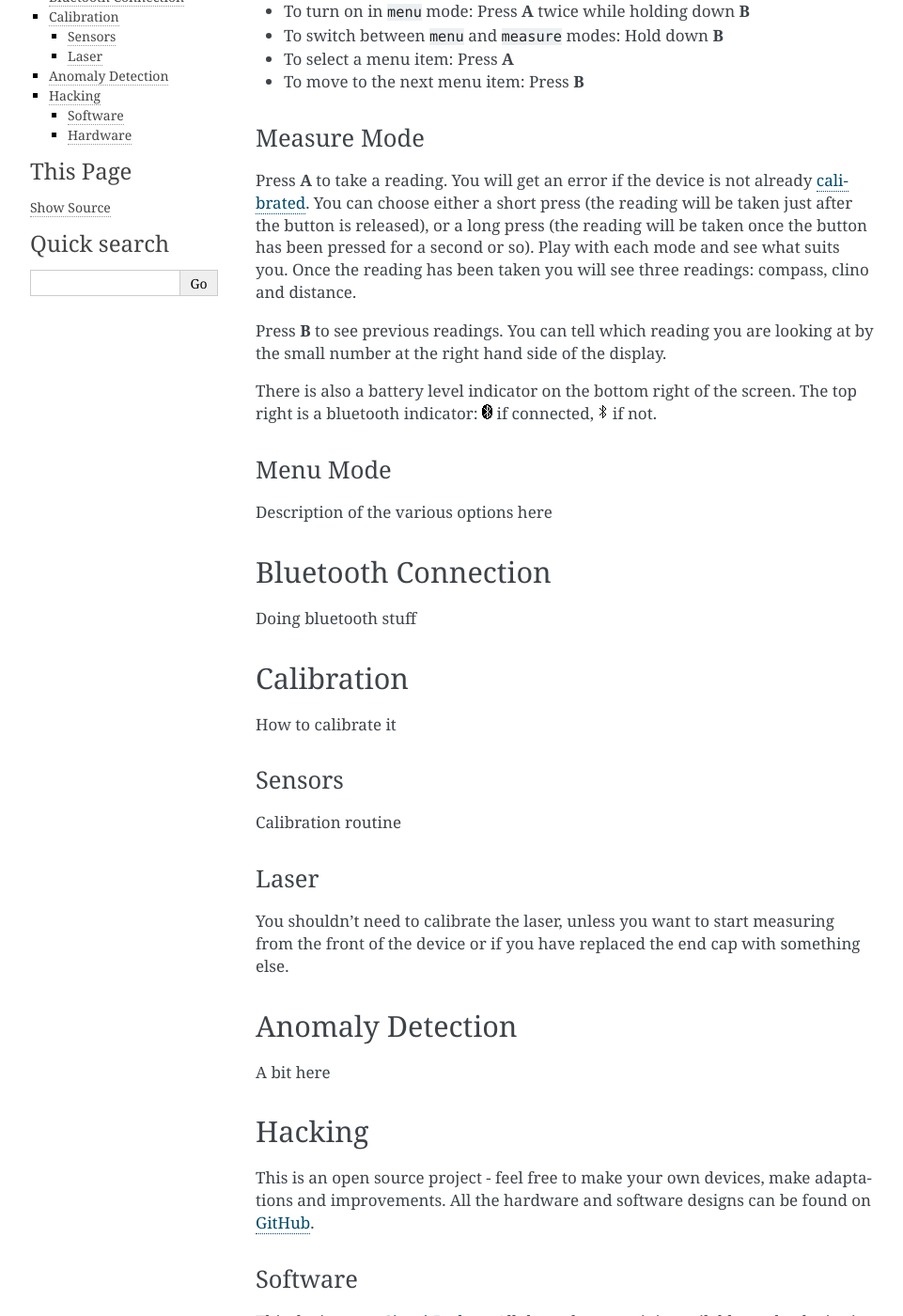
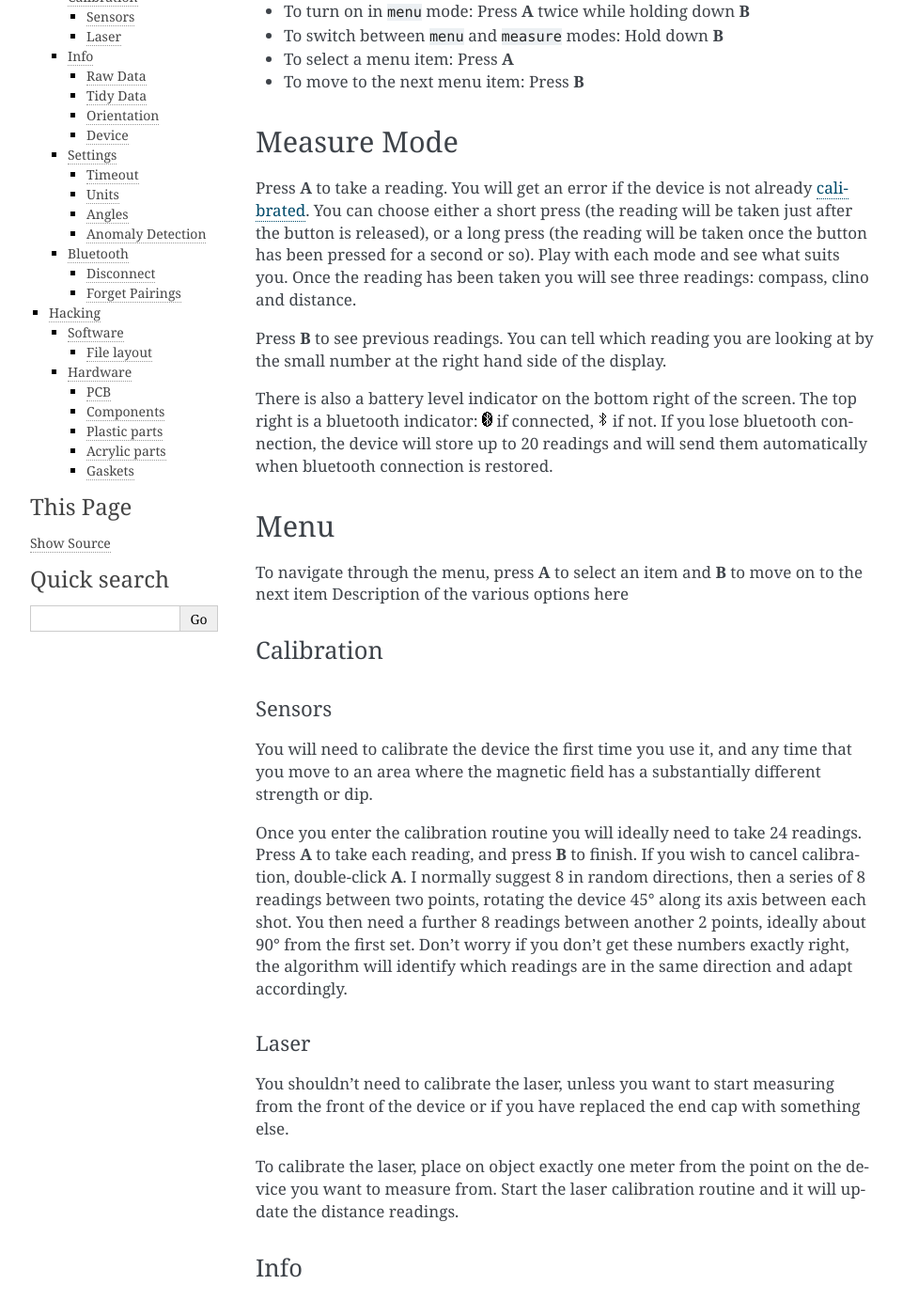
Before and after one commit to furbrain/STIC, a Sphinx documentation site: the page built from firmware/docs/source/index.rst, in a window 1280 px wide and 1400 px high, scrolled down 192 px. Shown: the whole window at 94% size, without its empty margins (148-1109 px from the left). Built offline with Sphinx 7.4.7, drawn with Linux system fonts in a browser that asks for light colours; some of the changed text lies outside the part shown.

Commit message:
Work on manual

```diff
--- a/firmware/docs/source/index.rst
+++ b/firmware/docs/source/index.rst
@@ -16,7 +16,7 @@ Basic Usage
 * To move to the next menu item: Press **B**
 
 Measure Mode
-++++++++++++
+------------
 
 Press **A** to take a reading. You will get an error if the device is not already :ref:`calibrated <Sensors>`. You can
 choose either a short press (the reading will be taken just after the button is released), or a long press (the reading
@@ -32,42 +32,103 @@ hand side of the display.
 
 
 There is also a battery level indicator on the bottom right of the screen. The top right is a bluetooth indicator:
-|bt_on| if connected, |bt_off| if not.
+|bt_on| if connected, |bt_off| if not. If you lose bluetooth connection, the device will store up to 20 readings and
+will send them automatically when bluetooth connection is restored.
 
-Menu Mode
-+++++++++
+Menu
+----
 
+To navigate through the menu, press **A** to select an item and **B** to move on to the next item
 Description of the various options here
 
-Bluetooth Connection
---------------------
-
-Doing bluetooth stuff
-
-
 Calibration
------------
-
-How to calibrate it
++++++++++++
 
 Sensors
-+++++++
+*******
 
+You will need to calibrate the device the first time you use it, and any time that you move to an area where the
+magnetic field has a substantially different strength or dip.
 
-Calibration routine
-
+Once you enter the calibration routine you will ideally need to take 24 readings. Press **A** to take each reading,
+and press **B** to finish. If you wish to cancel calibration, double-click **A**. I normally suggest 8 in random
+directions, then a series of 8 readings between two points, rotating the device 45° along its axis between each shot.
+You then need a further 8 readings between another 2 points, ideally about 90° from the first set. Don't
+worry if you don't get these numbers exactly right, the algorithm will identify which readings are in the same direction
+and adapt accordingly.
 
 Laser
-+++++
+*****
 
 You shouldn't need to calibrate the laser, unless you want to start measuring from the front of the device
 or if you have replaced the end cap with something else.
 
+To calibrate the laser, place on object exactly one meter from the point on the device you want to measure from. Start
+the laser calibration routine and it will update the distance readings.
+
+Info
+++++
+
+Raw Data
+********
+
+This shows the live raw output of the sensors, converted to ms\ :sup:`-2` and µT
+
+Tidy Data
+*********
+
+This shows the live calibrated output of the sensors, again converted to ms\ :sup:`-2` and µT
+
+Orientation
+***********
+
+This shows the live compass and clino readings along with the roll of the device and the current
+magnetic dip
+
+Device
+******
+
+This shows the name of the device as visible to bluetooth, and various version numbers
+
+Settings
+++++++++
+
+Timeout
+*******
+
+This is how long the device will wait from the last button click before turning off
+
+Units
+*****
+
+Choose between metric and imperial (decimal feet) units
+
+Angles
+******
+
+Choose between degrees and grads for the angular measurements
 
 Anomaly Detection
------------------
+*****************
 
-A bit here
+The device makes a note of the magnetic dip and field strength during calibration. If these are significantly
+different when taking a reading, this would suggest that there are stray magnetic fields present. This option
+lets you choose between **strict** detection which will pick up most bad readings, at the risk of getting a warning
+when there is nothing wrong. There is also a **relaxed** mode, and it can also be turned **off**.
+
+Bluetooth
++++++++++
+
+Disconnect
+**********
+
+Disconnect from the current bluetooth device
+
+Forget Pairings
+***************
+
+If you are having difficulties connecting, it may be worth selecting this option which will clear all the recorded
+connections within the device.
 
 Hacking
 -------
@@ -89,8 +150,73 @@ fit. The version of CircuitPython that comes with the SAP6 has several additiona
 * `caveble <https://github.com/furbrain/CircuitPython_CaveBLE>`_: This module is a cave survey specific module to talk
   to cave surveying apps such as SexyTopo.
 
+File layout
+***********
+
+In the top level director of the USB Drive, you may see:
+
+``firmware``
+  This directory holds all the application code
+
+``fonts``
+  This directory holds the fonts used by the device
+
+``images``
+  This directory holds the images used
+
+``boot.py``
+  This code is run on startup, before all the other python code runs
+
+``code.py``
+  This code simply calls ``run`` in ``firmware/main.py``
+
+``config.json``
+  This holds all the calibration and settings data for the device
+
+``manual.pdf``
+  This documentation
+
+``calibration_data.json``
+  This is a record of all the shots you took last time you attempted to calibrate
+
+``error.log``
+  If the device crashes or encounters an error, you will get some debugging info in here
+
+``DEBUG``
+  If this file is present, then the device will be in debug mode. You won't see the normal battery charging
+  screen, but you can double click and start the main device running. You also get a serial connection on
+  ``/dev/ttyACM0`` or ``/dev/ttyUSB0`` on  linux or ``COM1`` on windows
 
 Hardware
 ++++++++
 
-and here
+You can build your own SAP6! This part is a work in progress
+
+PCB
+***
+
+Get the gerbers from **FIXME**, and either make or get someone to make the PCB for you. The traces are pretty
+chunky so you can mill or etch the board yourself
+
+Components
+**********
+
+See the BOM for the list of components and where to get them
+
+Solder them on to the board - they are all fairly chunky so you don't need to be a whizz at soldering
+
+Plastic parts
+*************
+
+You will need to 3d print the following STLs **FIXME**
+
+Acrylic parts
+*************
+
+Ideally you should laser cut the following DXFs from 3mm clear acrylic. However the designs are fairly
+simple so you may well be able to cut these by hand
+
+Gaskets
+*******
+
+You can use 1mm silicone sheet or EVA foam for these pieces. Note that EVA foam works well but
```
